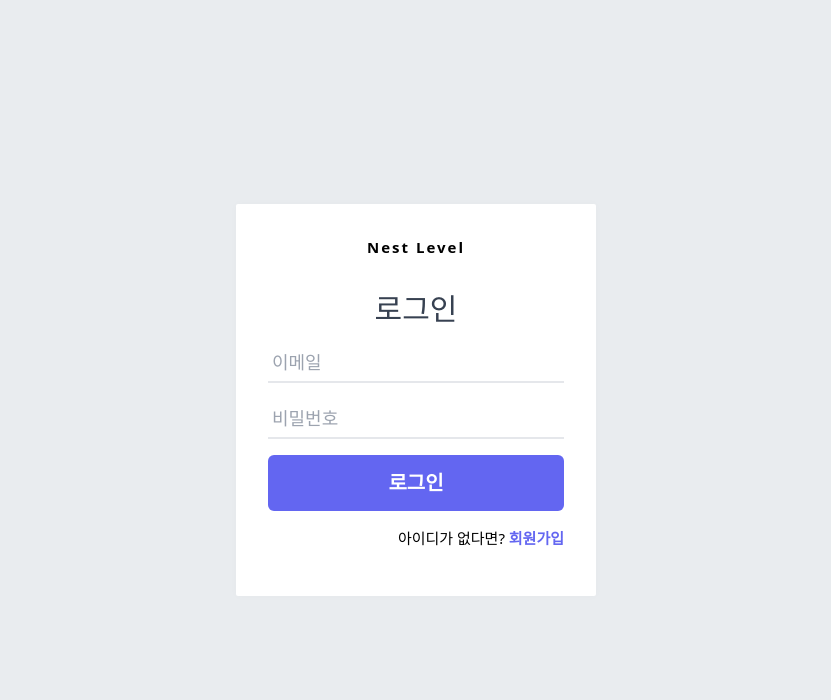
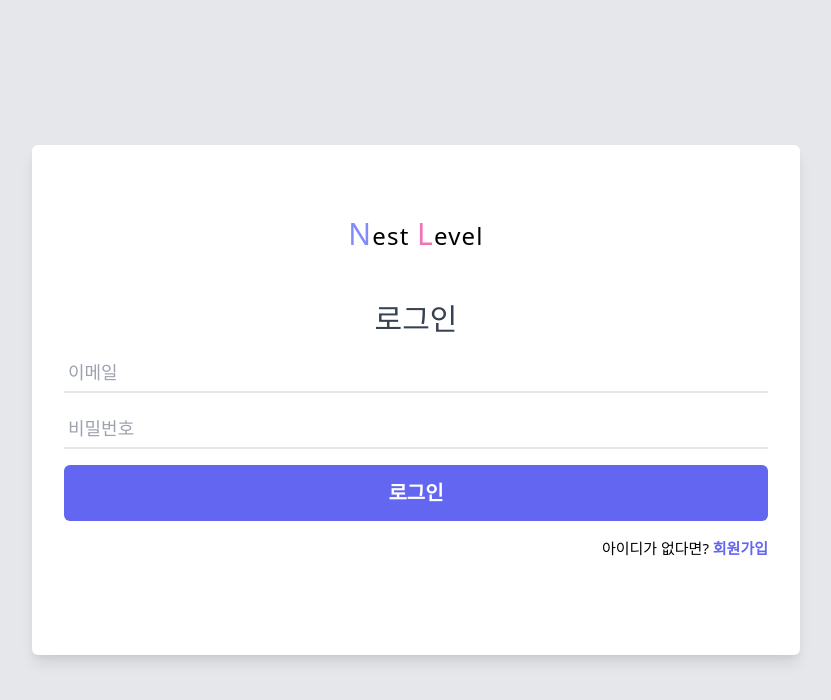
Before and after one commit to min33sky/nest_blog, a React app in the folder frontend/: page /login in a window 1280 px wide. Shown: the top 700 px of the page, without its empty margins (224-1055 px from the left). Built offline with nearby package versions, Linux system fonts and the light colour scheme.

Commit message:
update: style

```diff
--- a/frontend/package.json
+++ b/frontend/package.json
@@ -12,6 +12,7 @@
   "dependencies": {
     "@emotion/react": "^11.4.0",
     "@emotion/styled": "^11.3.0",
+    "@heroicons/react": "^1.0.4",
     "@pmmmwh/react-refresh-webpack-plugin": "^0.4.3",
     "@reduxjs/toolkit": "^1.6.1",
     "@types/react": "^17.0.11",
@@ -20,6 +21,7 @@
     "axios": "^0.21.1",
     "cross-env": "^7.0.3",
     "fork-ts-checker-webpack-plugin": "^6.2.12",
+    "gravatar": "^1.8.2",
     "open-color": "^1.8.0",
     "query-string": "^7.0.1",
     "react": "^16.14.0",
@@ -40,6 +42,7 @@
     "@babel/preset-env": "^7.14.7",
     "@babel/preset-react": "^7.14.5",
     "@babel/preset-typescript": "^7.14.5",
+    "@types/gravatar": "^1.8.3",
     "@types/node": "^15.12.5",
     "@types/react-router-dom": "^5.1.8",
     "@types/webpack": "^5.28.0",
--- a/frontend/src/App.tsx
+++ b/frontend/src/App.tsx
@@ -1,14 +1,15 @@
-import LoginPage from '@pages/Auth/Login/LoginPage/LoginPage';
-import RegisterPage from '@pages/Auth/Register/RegisterPage/RegisterPage';
-import PostPage from '@pages/Post/PostPage';
-import PostListPage from '@pages/PostList/PostListPage';
-import WritePage from '@pages/Write/WritePage';
-import React from 'react';
+import React, { lazy, Suspense } from 'react';
 import { Helmet } from 'react-helmet-async';
 import { Route, Switch } from 'react-router-dom';
 // ? 리액트 토스트 관련 모듈
 import { ToastContainer } from 'react-toastify';
 import 'react-toastify/dist/ReactToastify.css';
+
+const Login = lazy(() => import('./pages/Auth/Login/LoginPage/LoginPage'));
+const Register = lazy(() => import('./pages/Auth/Register/RegisterPage/RegisterPage'));
+const PostList = lazy(() => import('./pages/PostList/PostListPage'));
+const Write = lazy(() => import('./pages/Write/WritePage'));
+const Post = lazy(() => import('./pages/Post/PostPage'));
 
 export default function App() {
   return (
@@ -17,14 +18,17 @@ export default function App() {
         <title>NEST BLOG</title>
       </Helmet>
 
-      <Switch>
-        <Route component={PostListPage} exact path={['/@:nickname', '/']} />
-        <Route component={LoginPage} path="/login" />
-        <Route component={RegisterPage} path="/register" />
-        <Route component={WritePage} path={['/write/:postId', '/write']} />
-        <Route component={PostPage} path="/@:nickname/:postId" />
-      </Switch>
+      <Suspense fallback={<p>Loading....</p>}>
+        <Switch>
+          <Route component={PostList} exact path={['/@:nickname', '/']} />
+          <Route component={Login} path="/login" />
+          <Route component={Register} path="/register" />
+          <Route component={Write} path={['/write/:postId', '/write']} />
+          <Route component={Post} path="/@:nickname/:postId" />
+        </Switch>
+      </Suspense>
 
+      {/* 리액트 토스트 */}
       <ToastContainer />
     </>
   );
--- a/frontend/src/components/common/Header.tsx
+++ b/frontend/src/components/common/Header.tsx
@@ -1,53 +1,12 @@
-import Button from '@components/common/Button';
-import Responsive from '@components/common/Responsive';
-import styled from '@emotion/styled';
+import React from 'react';
 import { getUserStatus } from '@pages/Auth/Login/LoginPage/LoginPage';
 import { removeToken } from '@store/auth/auth.slice';
 import { RootState } from '@store/store';
-import React from 'react';
 import { useQuery, useQueryClient } from 'react-query';
 import { useDispatch, useSelector } from 'react-redux';
 import { Link } from 'react-router-dom';
-
-const HeaderBlock = styled.div`
-  position: fixed;
-  width: 100%;
-  background-color: white;
-  box-shadow: 0px 2px 4px rgba(0, 0, 0, 0.08);
-`;
-
-/**
- *? Responsive 컴포넌트의 속성에 스타일을 추가해서 새로운 컴포넌트 생성
- */
-const Wrapper = styled(Responsive)`
-  height: 4rem;
-  display: flex;
-  align-items: center;
-  justify-content: space-between; /* 자식 앨리먼트 사이의 여백을 최대로 설정 */
-
-  .logo {
-    font-size: 1.125rem;
-    font-weight: 800;
-    letter-spacing: 2px;
-  }
-
-  .right {
-    display: flex;
-    align-items: center;
-  }
-`;
-
-/**
- *? 헤더가 fixed로 되어 있기 때문에 페이지의 콘텐츠가 4rem 아래에 나타나도록 해 주는 컴포넌트
- */
-const Spacer = styled.div`
-  height: 4rem;
-`;
-
-const UserInfo = styled.div`
-  font-weight: 800;
-  margin-right: 1rem;
-`;
+import gravatar from 'gravatar';
+import { LoginIcon, LogoutIcon } from '@heroicons/react/outline';
 
 function Header() {
   const token = useSelector((state: RootState) => state.auth.token);
@@ -61,6 +20,10 @@ function Header() {
   });
 
   const onLogout = () => {
+    /**
+     *? 로그아웃
+     *? JWT Logout은 API 요청할 필요없이 토큰을 제거해주면 된다.
+     */
     dispatch(removeToken());
     queryClient.setQueriesData('userStatus', undefined); // ? 리패치 대신 직접 캐시된 값을 수정한다.
     sessionStorage.removeItem('access_token');
@@ -68,25 +31,40 @@ function Header() {
 
   return (
     <>
-      <HeaderBlock>
-        <Wrapper>
-          <Link to="/" className="logo">
-            NEST BLOG
+      <header className="sticky top-0 w-full shadow-md bg-gray-50">
+        <div className="flex justify-between px-4 py-4 sm:px-10 ">
+          <div className="flex">
+            <Link to="/" className="text-xl tracking-widest hover:animate-pulse">
+              <span className="text-3xl text-indigo-400">N</span>EST{' '}
+              <span className="text-3xl text-pink-400">B</span>LOG
             </Link>
+          </div>
+
+          <div className="flex items-center">
             {isLoggedIn && (
-            <div className="right">
-              <UserInfo>{data?.user.nickname}</UserInfo>
-              <Button onClick={onLogout}>로그아웃</Button>
+              <div className="flex items-center space-x-3">
+                <img
+                  className="h-10 rounded-full"
+                  src={`${gravatar.url(data?.user.email!, { d: 'retro' })}`}
+                  alt="user-icon"
+                />
+                <p className="text-xl font-bold">{data?.user.nickname}</p>
+                <LogoutIcon className="h-10 cursor-pointer" onClick={onLogout} />
               </div>
             )}
             {!isLoggedIn && (
-            <div className="right">
-              <Button to="/login">로그인</Button>
+              <div className="flex items-center">
+                <Link to="/login">
+                  <LoginIcon className="h-10 cursor-pointer" />
+                </Link>
               </div>
             )}
-        </Wrapper>
-      </HeaderBlock>
-      <Spacer />
+          </div>
+        </div>
+      </header>
+
+      {/* 게시물 리스트 시작 위치 조정 */}
+      {/* <div className="h-16" /> */}
     </>
   );
 }
--- a/frontend/src/components/posts/PostList.tsx
+++ b/frontend/src/components/posts/PostList.tsx
@@ -11,6 +11,7 @@ import { Link } from 'react-router-dom';
 import { IPost } from '@typings/post';
 import { useSelector } from 'react-redux';
 import { RootState } from '@store/store';
+import { PencilAltIcon } from '@heroicons/react/outline';
 
 const PostListBlock = styled(Responsive)`
   margin-top: 3rem;
@@ -74,20 +75,20 @@ function PostList({ url }: { url: string }) {
   }
 
   return (
-    <PostListBlock>
-      <WritePostButtonWrapper>
+    <div className="px-4 mx-auto mt-4 md:max-w-screen-lg">
+      <div className="fixed px-5 py-5 transition bg-indigo-400 rounded-full opacity-50 cursor-pointer right-10 bottom-20 hover:bg-indigo-500 hover:opacity-80 ">
         {isLoggedIn && (
-          <Button cyan to="/write">
-            새 글 작성하기
-          </Button>
+          <Link to="/write">
+            <PencilAltIcon className="h-8" />
+          </Link>
         )}
-      </WritePostButtonWrapper>
+      </div>
       <div>
         {data.posts.map((post) => (
           <PostItem key={post._id} post={post} />
         ))}
       </div>
-    </PostListBlock>
+    </div>
   );
 }
 
--- a/frontend/src/pages/Auth/Login/LoginPage/LoginPage.tsx
+++ b/frontend/src/pages/Auth/Login/LoginPage/LoginPage.tsx
@@ -26,14 +26,6 @@ function LoginPage() {
     enabled: !!token, // ? 토큰이 없으면 No Fetch~
   });
 
-  if (status === 'loading') {
-    console.log('유저 정보 로딩 중 ...');
-  }
-
-  if (status === 'error') {
-    console.log('유저 정보 로드 에러 ...');
-  }
-
   if (data && status === 'success') {
     console.log('로그인 데이터 [login page]: ', data);
     //! history.push('/')를 사용하면 render()에서 props를 변경하기 때문에 경고 발생
--- a/frontend/src/pages/Auth/layouts/AuthForm.styles.ts
+++ /dev/null
@@ -1,29 +0,0 @@
-import Button from '@components/common/Button';
-import styled from '@emotion/styled';
-import oc from 'open-color';
-
-export const AuthFormContainer = styled.div`
-  h3 {
-    margin: 0;
-    color: ${oc.gray[8]};
-    margin-bottom: 1rem;
-  }
-`;
-
-export const StyledInput = styled.input`
-  font-size: 1rem;
-  border: none;
-  border-bottom: 1px solid ${oc.gray[5]};
-  padding-bottom: 0.5rem;
-  outline: none;
-  width: 100%;
-
-  &:focus {
-    color: ${oc.teal[7]};
-    border-bottom: 1px solid ${oc.gray[7]};
-  }
-
-  & + & {
-    margin-top: 1rem;
-  }
-`;
--- a/frontend/src/pages/Auth/layouts/AuthLayout.tsx
+++ b/frontend/src/pages/Auth/layouts/AuthLayout.tsx
@@ -1,53 +1,19 @@
-import styled from '@emotion/styled';
 import React from 'react';
-import oc from 'open-color';
 import { Link } from 'react-router-dom';
-
-/**
- *? 회원가입 / 로그인 페이지의 레이아웃을 담당
- */
-
-const Container = styled.div`
-  position: absolute;
-  left: 0;
-  top: 0;
-  right: 0;
-  bottom: 0;
-  background-color: ${oc.gray[2]};
-
-  /* flex로 내부 내용 중앙 정렬 */
-  display: flex;
-  flex-direction: column;
-  align-items: center;
-  justify-content: center;
-`;
-
-const Content = styled.div`
-  .logo-area {
-    display: block;
-    padding-bottom: 2rem;
-    text-align: center;
-    font-weight: bold;
-    letter-spacing: 2px;
-  }
-
-  box-shadow: 0 0 8px rgba(0, 0, 0, 0.025);
-  padding: 2rem;
-  width: 360px;
-  background-color: white;
-  border-radius: 2px;
-`;
 
 function AuthLayout({ children }: { children: React.ReactNode }) {
   return (
-    <Container>
-      <Content>
-        <div className="logo-area">
-          <Link to="/">Nest Level</Link>
+    <div className="bg-gray-200 w-full h-screen flex flex-col justify-center items-center">
+      <div className="bg-white w-full px-8 py-20 sm:max-w-screen-md shadow-lg rounded-md">
+        <div className="text-center text-2xl mb-10 animate-bounce tracking-wider">
+          <Link to="/">
+            <span className="text-3xl text-indigo-400">N</span>est{' '}
+            <span className="text-3xl text-pink-400">L</span>evel
+          </Link>
         </div>
-        {children}
-      </Content>
-    </Container>
+        <div>{children}</div>
+      </div>
+    </div>
   );
 }
 
--- a/frontend/tailwind.config.js
+++ b/frontend/tailwind.config.js
@@ -4,6 +4,10 @@ module.exports = {
   theme: {
     extend: {},
   },
-  variants: {},
+  variants: {
+    extend: {
+      animation: ['hover'],
+    },
+  },
   plugins: [],
 };
```
Also changed, not shown: 2 other files (tests, documents, lock files or other folders). Lines whose indentation alone changed are shown as unchanged.
